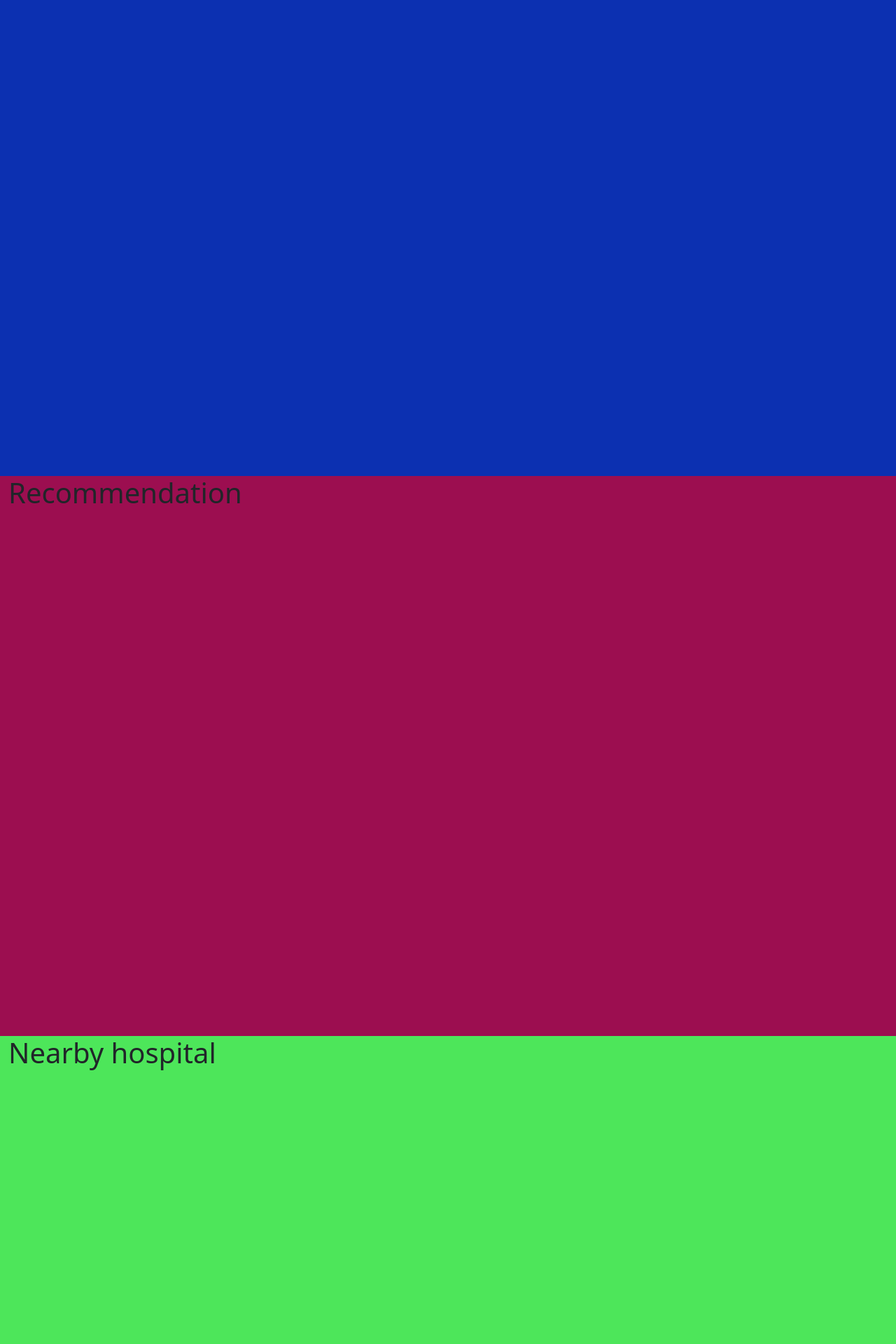
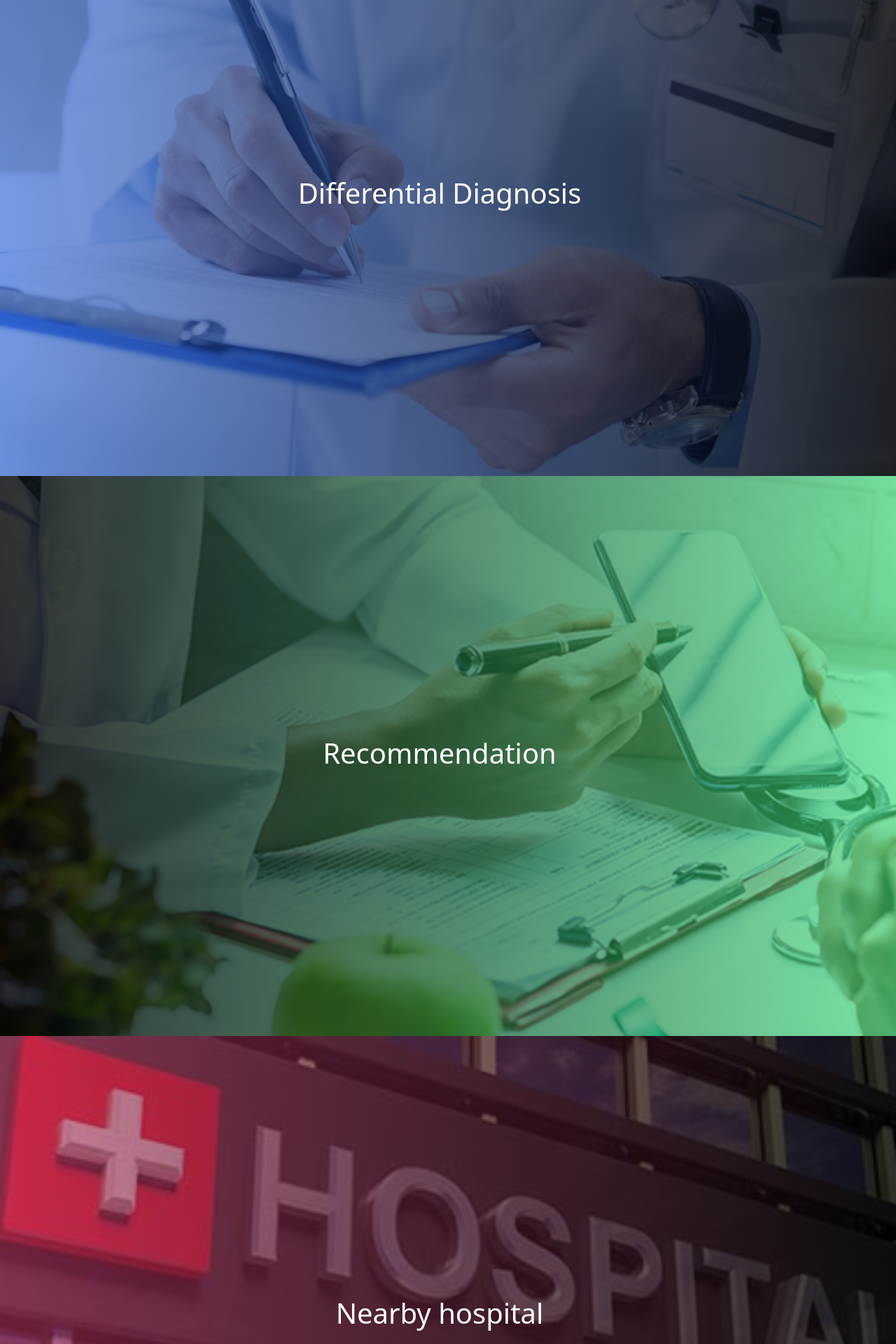
Before and after one commit to paucabral/devops-midterm-webapp, a Python web app: template templates/index.html in a window 1280 px wide. Shown: the part 920-2840 px from the top of the page at 70% size. Run offline with Jinja, Linux system fonts and the light colour scheme; the template is opened without the code that fills it, so the values that code supplies are empty; some libraries are stand-ins or nearby versions.

Commit message:
Added background with color gradients on sections (to be finalized)

```diff
--- a/static/css/style.css
+++ b/static/css/style.css
@@ -14,19 +14,37 @@ html {
   background-size: cover;
 }
 
-#indexDifferential {
+#differential-diagnosis {
   min-height: 100vh;
-  background: #0c30b1;
+  background: linear-gradient(
+      to right,
+      rgba(39, 96, 219, 0.6),
+      rgba(0, 0, 0, 0.8)
+    ),
+    url("../img/diff-diag.jpg") center no-repeat;
+  background-size: cover;
 }
 
-#indexRecomm {
+#recommendations {
   min-height: 100vh;
-  background: #9c0e50;
+  background: linear-gradient(
+      to right,
+      rgba(0, 0, 0, 0.8),
+      rgba(39, 219, 114, 0.6)
+    ),
+    url("../img/recom.jpg") center no-repeat;
+  background-size: cover;
 }
 
-#indexNearby {
+#nearby-hospitals {
   min-height: 100vh;
-  background: #4de65a;
+  background: linear-gradient(
+      to right,
+      rgba(180, 51, 94, 0.6),
+      rgba(0, 0, 0, 0.8)
+    ),
+    url("../img/hospital.jpg") center no-repeat;
+  background-size: cover;
 }
 
 #developers {
@@ -221,6 +239,10 @@ ol {
 }
 
 @media screen and (max-width: 450px) {
+  .row {
+    margin-right: 0 !important;
+    padding-right: 0 !important;
+  }
   #pdTitle {
     width: 90%;
     font-size: 3em;
--- a/templates/index.html
+++ b/templates/index.html
@@ -68,26 +68,26 @@
             </p>
           </div>
           <div class="text-center pt-5">
-            <a href="#indexDifferential" class="btn btn-outline-info text-white" style="font-weight: bold;">Learn More</a>
+            <a href="#differential-diagnosis" class="btn btn-outline-info text-white" style="font-weight: bold;">Learn More</a>
           </div>
         </div>
       </div>
     </div>
 
-    <div id="indexDifferential" class="container-fluid">
-      <div class="row">
+    <div id="differential-diagnosis" class="row container-fluid text-white" style="margin-left: 0; margin-right: 0;">
+      <div class="row pt-3 pb-3 text-center justify-content-center align-self-center">
         <h1>Differential Diagnosis</h1>
       </div>
     </div>
 
-    <div id="indexRecomm" class="container-fluid">
-      <div class="row">
+    <div id="recommendations" class="row container-fluid text-white" style="margin-left: 0; margin-right: 0;">
+      <div class="row pt-3 pb-3 text-center justify-content-center align-self-center">
         <h1>Recommendation</h1>
       </div>
     </div>
 
-    <div id="indexNearby" class="container-fluid">
-      <div class="row">
+    <div id="nearby-hospitals" class="row container-fluid text-white" style="margin-left: 0; margin-right: 0;">
+      <div class="row pt-3 pb-3 text-center justify-content-center align-self-center">
         <h1>Nearby hospital</h1>
       </div>
     </div>
@@ -102,25 +102,25 @@
             <img class="dev-img" src="../static/img/cabral.jpg" />
             <br>
             <h3>Jose Paulo C. Cabral</h3>
-            <p><b>BS Computer Engineering</b><br>Systems Administration</p>
+            <p><b>BS Computer Engineering</b><br>Systems Administration<br><a style="font-size: 0.9em;color: rgb(38, 241, 255)">qjpccabral@tip.edu.ph</a></p>
           </div>
           <div class="col dev-box">
             <img class="dev-img" src="../static/img/lopez.png" />
             <br>
             <h3>Joshua Albert T. Lopez</h3>
-            <p><b>BS Computer Engineering</b><br>Intelligent Systems</p>
+            <p><b>BS Computer Engineering</b><br>Intelligent Systems<br><a style="font-size: 0.9em;color: rgb(38, 241, 255)">qjatlopez@tip.edu.ph</a></p>
           </div>
           <div class="col dev-box">
             <img class="dev-img" src="../static/img/lucana.png" />
             <br>
             <h3>Reinhold E. Lucana</h3>
-            <p><b>BS Computer Engineering</b><br>Systems Administration</p>
+            <p><b>BS Computer Engineering</b><br>Systems Administration<br><a style="font-size: 0.9em;color: rgb(38, 241, 255)">qrelucana@tip.edu.ph</a></p>
           </div>
           <div class="col dev-box">
             <img class="dev-img" src="../static/img/matienzo.png" />
             <br>
             <h3>John Edward Sam T. Matienzo</h3>
-            <p><b>BS Computer Engineering</b><br>Systems Administration</p>
+            <p><b>BS Computer Engineering</b><br>Systems Administration<br><a style="font-size: 0.9em;color: rgb(38, 241, 255)">qjestmatienzo@tip.edu.ph</a></p>
           </div>
         </div>
       </div>
```
Also changed, not shown: static/img/diff-diag.jpg (added), static/img/hospital.jpg (added), static/img/recom.jpg (added).
